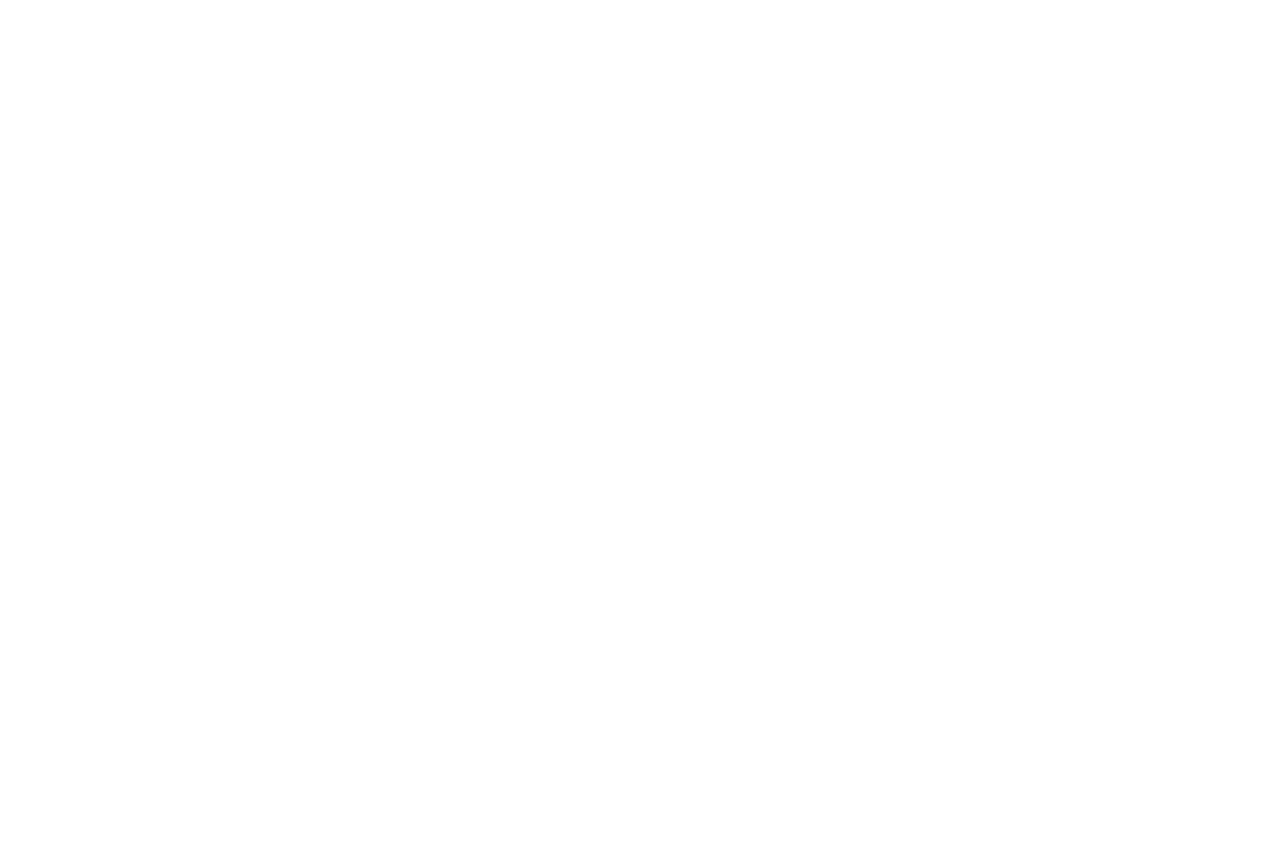
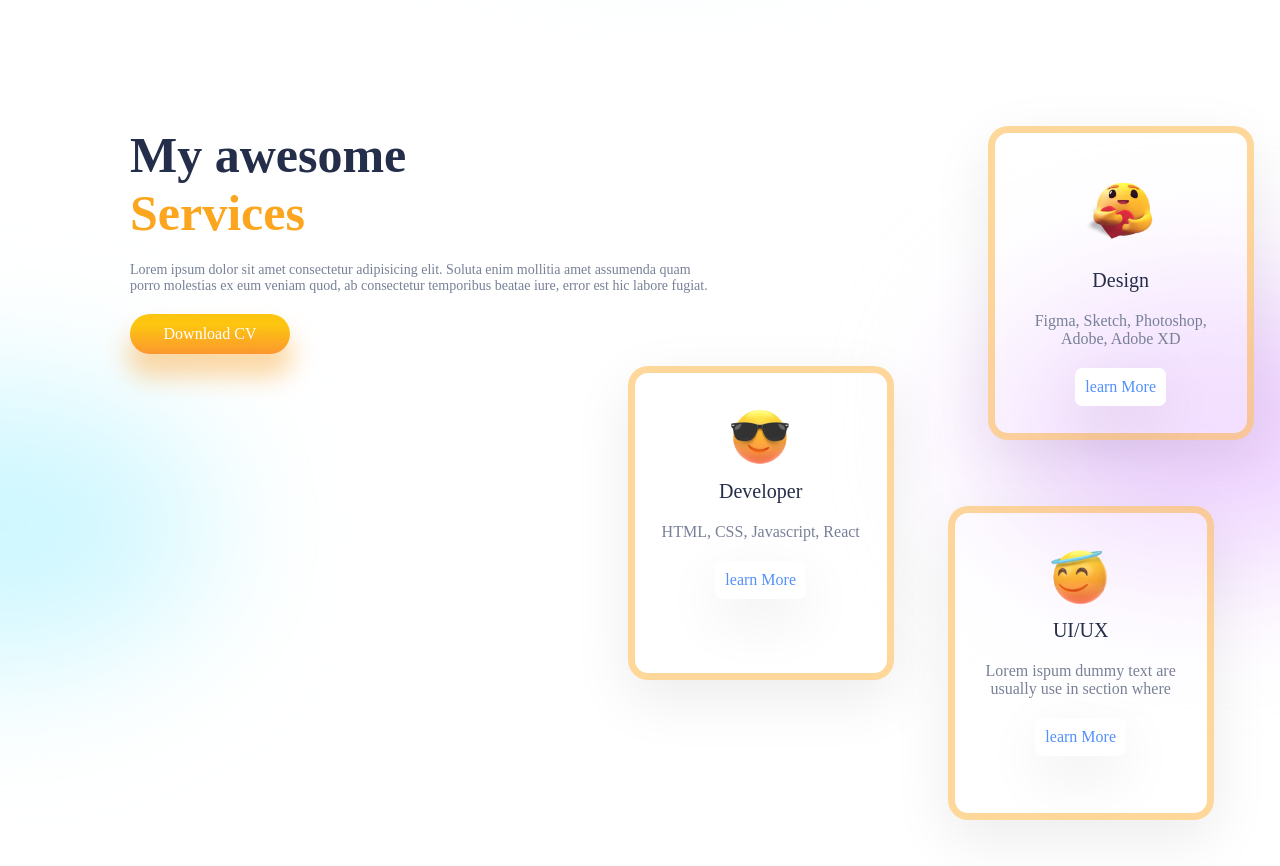
Before and after one commit to rafaelrodrigopa/portfolio, a React (Create React App) app: page / in a window 1280 px wide. Shown: the part 880-1746 px from the top of the page. Before the commit the page ends 836 px from the top, so only its background shows below. Built offline with nearby package versions, Linux system fonts and the light colour scheme; a web font is replaced by a local one.

Commit message:
Serviços

```diff
--- a/src/App.js
+++ b/src/App.js
@@ -1,12 +1,14 @@
 import Navbar from "./Components/Navbar/Navbar";
 import './App.css';
 import Intro from "./Components/Intro/Intro";
+import Services from "./Components/Services/Services";
 
 function App() {
   return (
     <div className="App">
       <Navbar/>
       <Intro/>
+      <Services/>
     </div>
   );
 }
--- /dev/null
+++ b/src/Components/Card/Card.css
@@ -0,0 +1,32 @@
+.card{
+    width: 10rem;
+    height: 13rem;
+    position: absolute;
+    display: flex;
+    flex-direction: column;
+    gap: 1rem;
+    align-items: center;
+    text-align: center;
+    background: rgba(255, 255, 255, 0.26);
+    border: 7px solid var(--orangeCard);
+    box-shadow: var(--boxShadow);
+    border-radius: 20px;
+    padding: 0px 26px 2rem 26px;
+}
+.card span:nth-of-type(2){
+    color: var(--gray);
+    font-size: 16px;
+}
+.card > img{
+    transform: scale(0.6);
+    margin-bottom: -2rem;
+}
+.c-button{
+    background: #fff;
+    box-shadow: 0px 19px 60px rgba(0, 0, 0, 0.08);
+    border-radius: 7px;
+    border: none;
+    padding: 10px;
+    font-size: 16px;
+    color: #5290fd;
+}
--- /dev/null
+++ b/src/Components/Card/Card.jsx
@@ -0,0 +1,15 @@
+import React from "react";
+import './Card.css'
+
+const Card = ({emoji, heading,detail}) => {
+    return (
+        <div className="card">
+            <img src={emoji} alt="" />
+            <span>{heading}</span>
+            <span>{detail}</span>
+            <button className="c-button">learn More</button>
+        </div>
+    )
+}
+
+export default Card
--- /dev/null
+++ b/src/Components/Services/Services.css
@@ -0,0 +1,49 @@
+.services{
+    padding: 0 3rem 0 3rem;
+    display: flex;
+    height: 90vh;
+    margin-bottom: 8rem;
+    margin-top: 9rem;
+    margin-bottom: 13rem;
+}
+.awesome{
+    display: flex;
+    flex-direction: column;
+    position: relative;
+}
+.awesome > :nth-child(1){
+    color: var(--black);
+    font-size: 2.5rem;
+    font-weight: bold;
+}
+.awesome > :nth-child(2){
+    color: var(--orange);
+    font-size: 2.5rem;
+    font-weight: bold;
+}
+.awesome > :nth-child(3){
+    color: var(--gray);
+    font-size: 14px;
+    margin-top: 1rem;
+}
+.s-button{
+    width: 8rem;
+    height: 2rem;
+    margin-top: 1rem;
+}
+.cards{
+    position: relative;
+}
+.cards>*{
+    position: absolute;
+}
+
+/* blur */
+.s-blur2{
+    left: 14rem;
+    top: 8rem;
+}
+.s-blur1{
+    top: 13rem;
+    left: -18rem;
+}
--- /dev/null
+++ b/src/Components/Services/Services.jsx
@@ -0,0 +1,56 @@
+import React from "react";
+import './Services.css'
+import HeartEmoji from "../../img/heartemoji.png"
+import Glasses from "../../img/glasses.png"
+import Humble from "../../img/humble.png"
+import Card from "../Card/Card";
+import Resume from "./resume.pdf"
+
+const Services = () => {
+    return (
+        <div className="services">
+            {/* left side */}
+            <div className="awesome">
+
+                <span>My awesome</span>
+                <span>Services</span>
+
+                <spane>
+                    Lorem ipsum dolor sit amet consectetur adipisicing elit. Soluta enim mollitia amet assumenda quam
+                    <br />
+                    porro molestias ex eum veniam quod, ab consectetur temporibus beatae iure, error est hic labore fugiat.
+                </spane>
+
+                <a href={Resume} download={true}><button className="button s-button">Download CV</button></a>
+
+                <div className="blur s-blur1" style={{background: "#ABF1FF94"}}></div>
+            </div>
+            {/* right side */}
+            <div className="cards">
+                <div style={{left: '14rem'}}>
+                    <Card
+                        emoji={HeartEmoji}
+                        heading = {'Design'}
+                        detail = {"Figma, Sketch, Photoshop, Adobe, Adobe XD"}
+                    />
+                </div>
+                <div style={{top: "12rem", left: '-4rem'}}>
+                    <Card
+                        emoji={Glasses}
+                        heading = {'Developer'}
+                        detail = {"HTML, CSS, Javascript, React"}
+                    />
+                </div>
+                <div style={{top: "19rem", left: '12rem'}}>
+                    <Card
+                        emoji={Humble}
+                        heading = {'UI/UX'}
+                        detail = {"Lorem ispum dummy text are usually use in section where"}
+                    />
+                </div>
+                <div className="blur s-blur2" style={{background: "var(--purple)"}}></div>
+            </div>
+        </div>
+    )
+}
+export default Services
```
Also changed, not shown: 1 other file (tests, documents, lock files or other folders).
